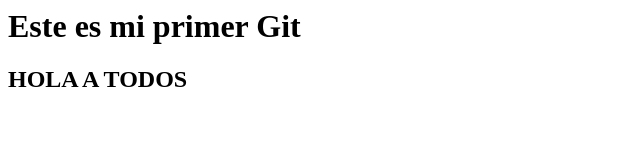
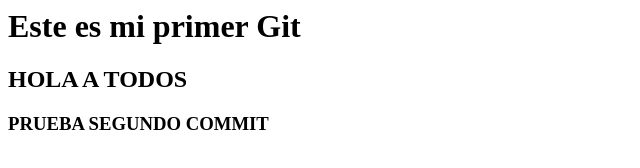
Before and after one commit to ariana-mag/Clase2517-Git, a plain HTML site: page index.html in a window 1280 px wide. Shown: the whole page, without its empty margins (0-640 px from the left). Drawn offline with Linux system fonts and the light colour scheme.

Commit message:
Agregue un h3

```diff
--- a/index.html
+++ b/index.html
@@ -5,6 +5,7 @@
 
 <h1>Este es mi primer Git</h1>
 <h2>HOLA A TODOS</h2>
+<h3>PRUEBA SEGUNDO COMMIT</h3>
 
 
 </body>
```
